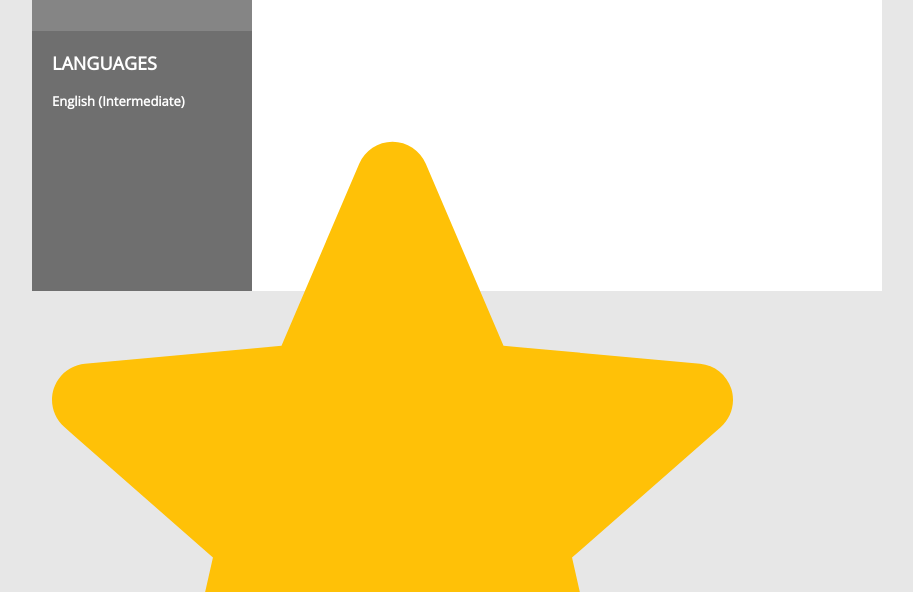
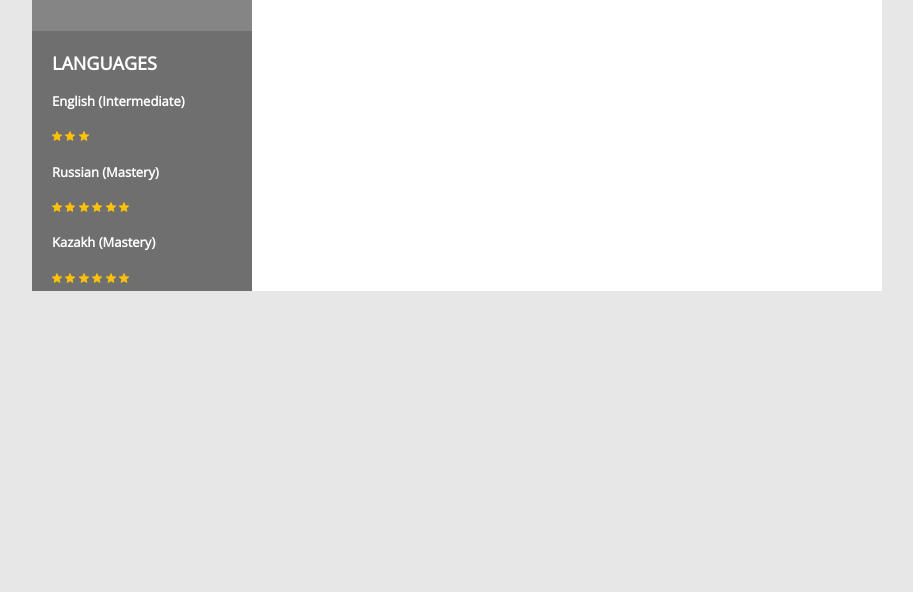
Before and after one commit to Dan-Tel/rsschool-cv, a plain HTML site: page index.html in a window 1280 px wide. Shown: the part 924-1516 px from the top of the page, without its empty margins (183-1096 px from the left). After the commit the page ends 1223 px from the top, so only its background shows below. Drawn offline with nearby package versions, Linux system fonts and the light colour scheme.

Commit message:
fix: reduce star icon size

```diff
--- a/styles/style.css
+++ b/styles/style.css
@@ -65,6 +65,11 @@ body {
     margin: 5px 5px 0 0;
 }
 
+.star-icon {
+    width: 10px;
+    height: 10px;
+}
+
 .without-dot {
     margin-top: 1em;
     padding: 0;
```
